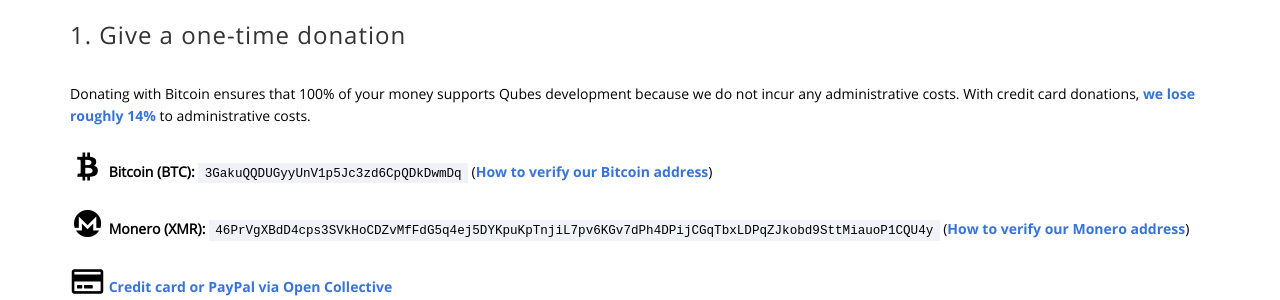
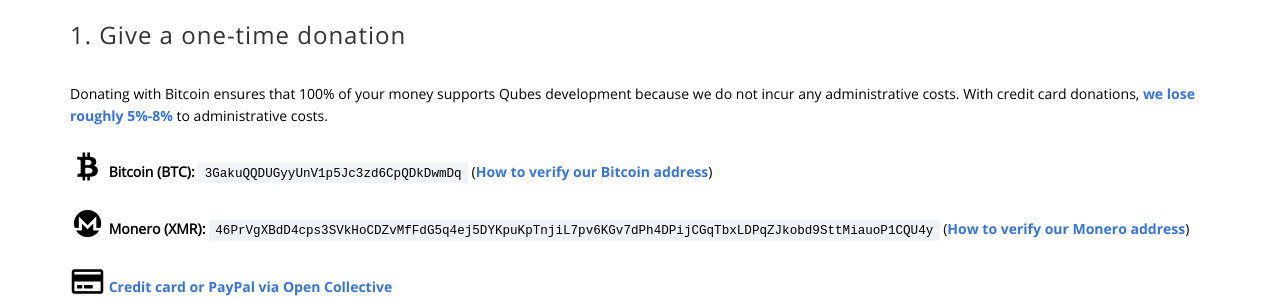
Before and after one commit to QubesOS/qubesos.github.io, a Jekyll site: the page built from pages/donate.md, in a window 1280 px wide and 900 px high. Shown: the part 373-673 px from the top of the window. Built offline with Jekyll 4.4.1, drawn with Linux system fonts in a browser that asks for light colours; some web fonts are replaced.

Commit message:
Correct percentage for administrative fees
I rechecked the Open Collective source & saw that the fees are 5% via
crowdfunding or 8% via bank transfer/check. There are reductions for
the latter, but only if at least $500k is raised (annually, I think).

So, the "final" percentage for admin fees would be a weighted average
between 5% and 8%.

The fees may have been 14% at some point in the past, but that is not
the administrative fee rate today.

```diff
--- a/pages/donate.md
+++ b/pages/donate.md
@@ -20,7 +20,7 @@ We accept monetary donations via Bitcoin and credit card in the following three
 ### 1. Give a one-time donation
 
 Donating with Bitcoin ensures that 100% of your money supports Qubes development because we do not incur any administrative costs.
-With credit card donations, [we lose roughly 14%](https://docs.opencollective.foundation/how-it-works/fees) to administrative costs.
+With credit card donations, [we lose roughly 5%-8%](https://docs.opencollective.foundation/how-it-works/fees) to administrative costs.
 
 **<i class="fa fa-2x fa-fw black-icon fa-bitcoin"></i> Bitcoin (BTC):** `3GakuQQDUGyyUnV1p5Jc3zd6CpQDkDwmDq` ([How to verify our Bitcoin address](#how-do-i-verify-your-bitcoin-address))
 
```
